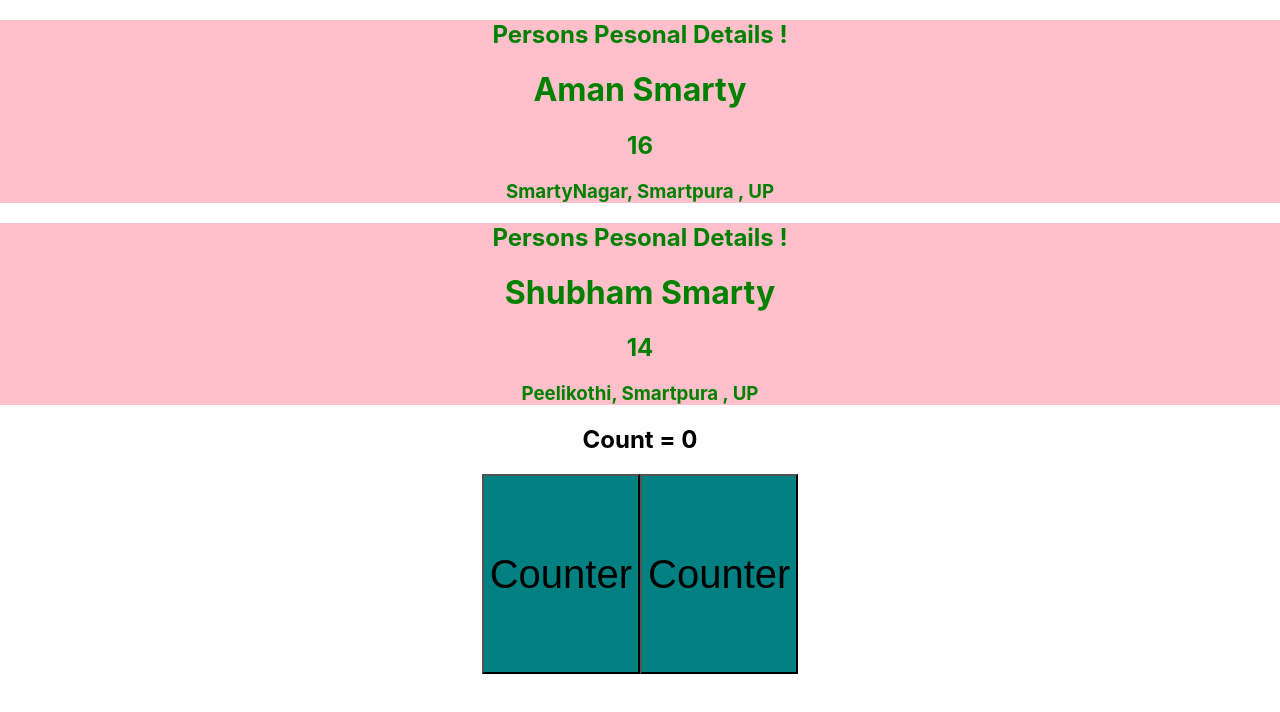
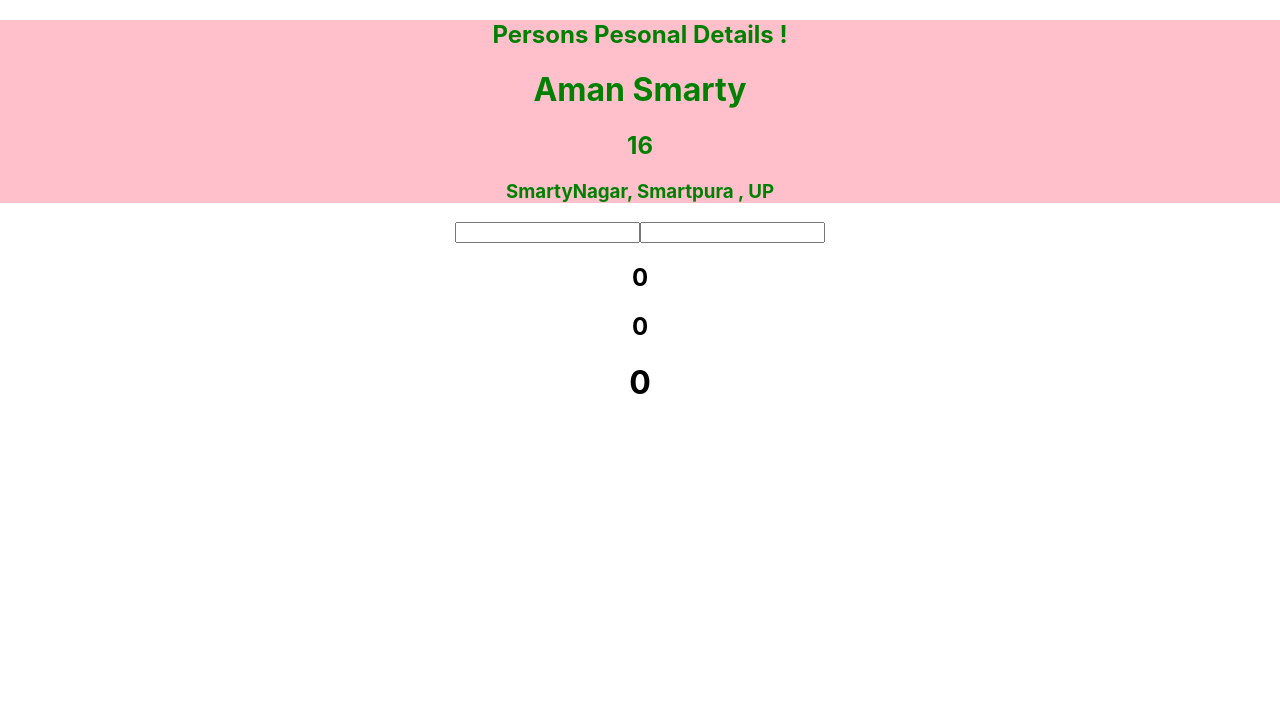
Before and after one commit to Harshpathakjnp/my-react, a React (Create React App) app: page / in a window 1280 px wide. Shown: the top 712 px of the page. Built offline with nearby package versions, Linux system fonts and the light colour scheme.

Commit message:
added Adder Component

```diff
--- a/src/App.js
+++ b/src/App.js
@@ -4,12 +4,14 @@ import './components/VsjItem.css'
 import './components/VsjCounter.css'
 import VsjItem from './components/VsjItem';
 import VsjCounter from './components/VsjCounter'
+import Adder from './components/Adder'
 function App() {
   return (
     <div className="App">
       <VsjItem name="Aman Smarty" age={16} address="SmartyNagar, Smartpura , UP"></VsjItem>
-      <VsjItem name="Shubham Smarty" age={14} address="Peelikothi, Smartpura , UP"></VsjItem>
-      <VsjCounter></VsjCounter>
+      {/* <VsjItem name="Shubham Smarty" age={14} address="Peelikothi, Smartpura , UP"></VsjItem>
+      <VsjCounter></VsjCounter> */}
+      <Adder></Adder>
 
 
     </div>
--- /dev/null
+++ b/src/components/Adder.js
@@ -0,0 +1,14 @@
+import React, { useState} from 'react';
+const Adder = (props) =>
+{
+    const [num1,setAdd1] = useState(0);
+    const [num2,setAdd2] = useState(0);
+    return <p>
+    <input type='Number' onChange={event => setAdd1(event.target.value)}></input>
+    <input type='Number' onChange={event => setAdd2(event.target.value)}></input>
+    <h2>{num1}</h2>
+    <h2>{num2}</h2>
+    <h1>{Number(num1) + Number(num2)}</h1>
+    </p>
+}
+export default Adder;
--- a/src/components/VsjCounter.js
+++ b/src/components/VsjCounter.js
@@ -4,8 +4,8 @@ function VsjCounter(props){
     const [a,b,setAdd] = useState(0,0);
     return <p>
         <h2>Count = {count}</h2>
-        <button onClick={() => setCount(count + 1)}>Counter</button>
-        <button onClick={function() { setCount(count + 1)}}>Counter</button>
+        <button onClick={() => setCount(count + 1)}>Adder</button>
+        <button onClick={() => setCount(count - 1)}>Subtractor</button>
     </p>
 }
 export default VsjCounter;
```
